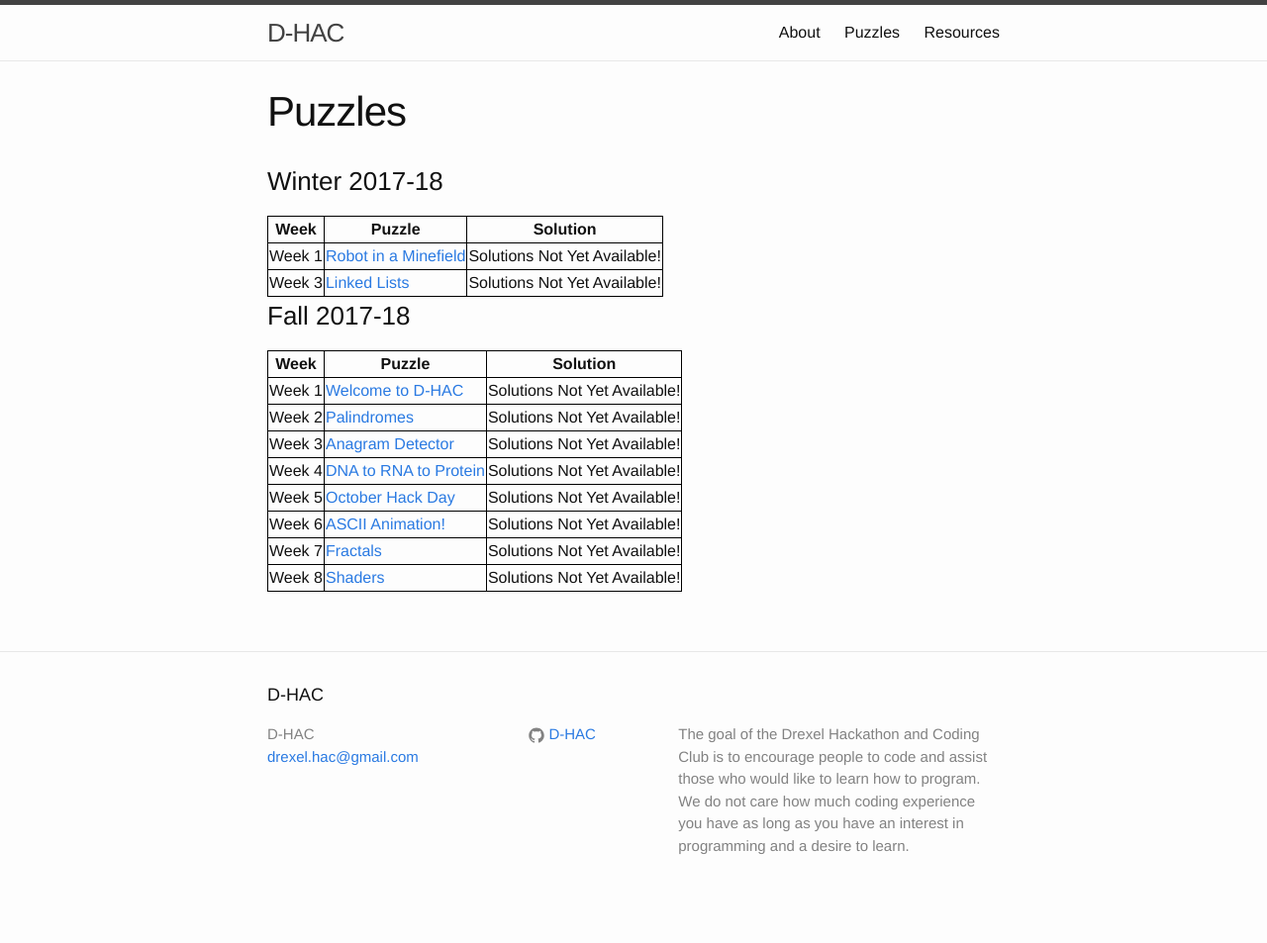
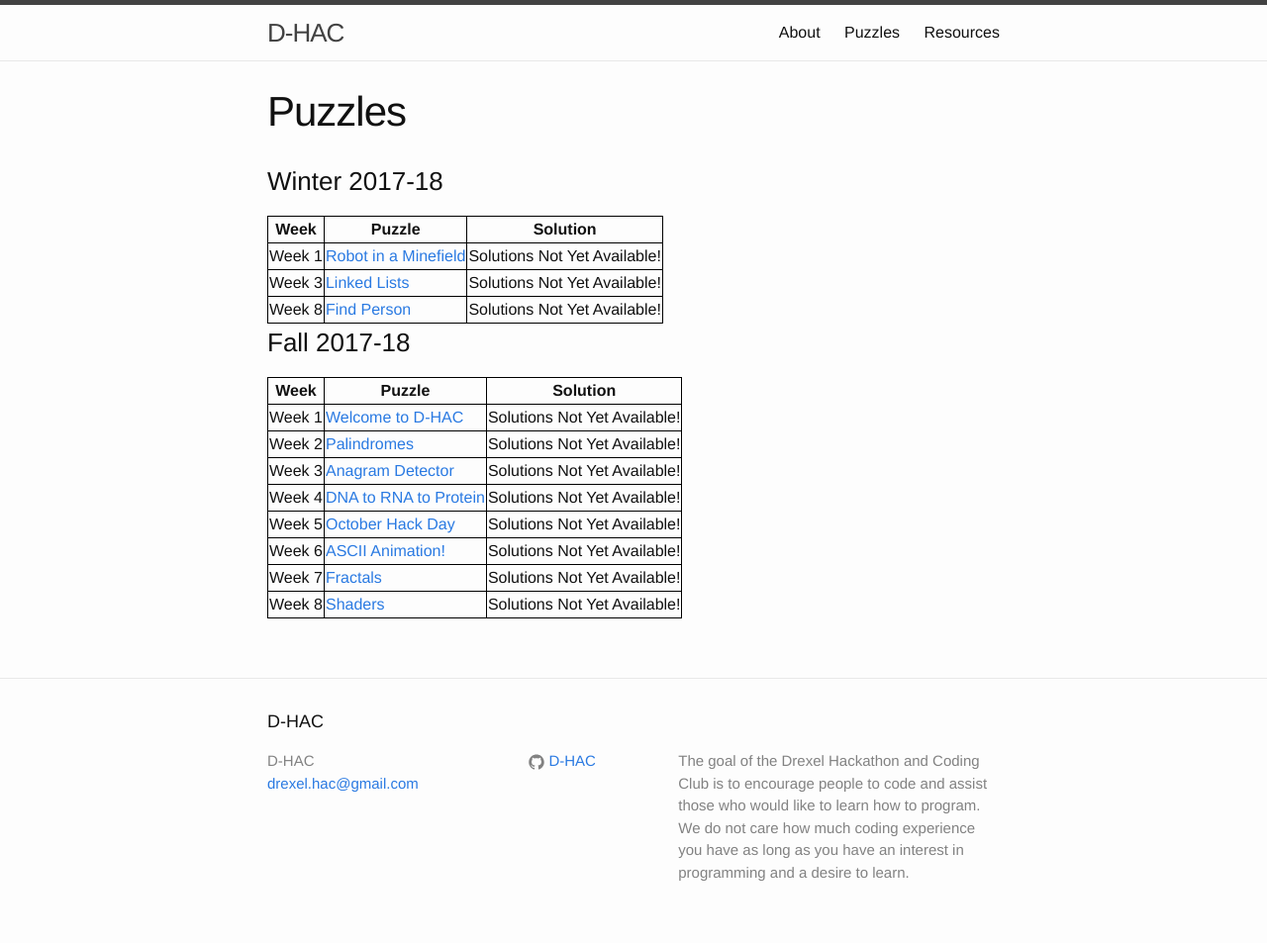
Before and after one commit to D-HAC/D-HAC.github.io, a Jekyll site: the page built from puzzles.html, in a window 1280 px wide. Shown: the whole page at 99% size. Built offline with Jekyll 4.4.1, drawn with Linux system fonts in a browser that asks for light colours; before the commit the page ends 926 px from its top, so only the background shows below that.

Commit message:
show week 8 puzzle

```diff
--- a/_puzzles/Find_person_refactor.md
+++ b/_puzzles/Find_person_refactor.md
@@ -1,4 +1,11 @@
-# Find Person
+---
+layout: page
+title: "Find Person"
+permalink: /puzzle/find_person
+hide: false
+week: 8
+term: "Winter 2017-18"
+---
 
 This is a classic OO practice problem that we're going to do a twist on. Create a simple object (or struct, if you really want) that has properties:
 age, name, birthMonth, SSN, ZIPCode. These can be public and primitive type, encapsulation and type safety aren't the point here. The simplest form of the java class is below
```
